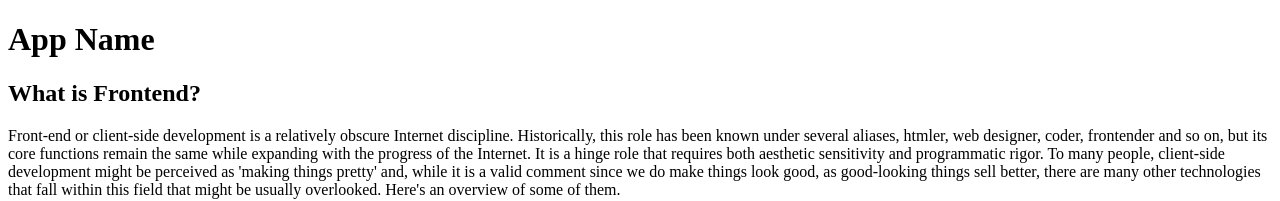
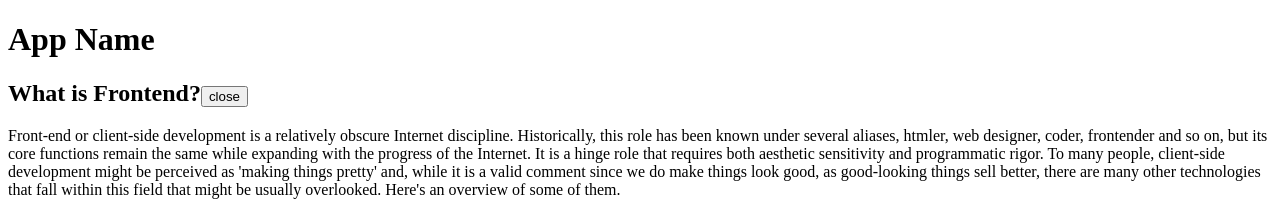
Before and after one commit to Horosami/react-tutorial, a React (Create React App) app: page / in a window 1280 px wide. Shown: the top 201 px of the page. Built offline with nearby package versions, Linux system fonts and the light colour scheme.

Commit message:
added interactivity and component state button open-close

```diff
--- a/src/components/Article.js
+++ b/src/components/Article.js
@@ -1,15 +1,42 @@
-import React from 'react'
+import React, {Component} from 'react'
 
-function Article(props) {
-    const {article} = props
-    const body = <section>{article.text}</section>
+class Article extends Component {
+
+  // constructor(props) {
+  //   super(props)
+
+  //   this.state = {
+  //     isOpen: true
+  //   }
+  // }
+
+  state = {
+    isOpen: true
+  }
+
+  render() {
+    const {article} = this.props
+    const body = this.state.isOpen && <section>{article.text}</section>
     return (
       <div>
-        <h2>{article.title}</h2>
+        <h2>
+          {article.title}
+          <button onClick={this.handleClick}>
+            {this.state.isOpen ? 'close' : 'open'}
+          </button>
+        </h2>
         {body}
         <h3>creation date: {(new Date(article.date)).toDateString()}</h3>
       </div>
     )
+  }
+
+  handleClick = () => {
+    console.log('clicked')
+    this.setState({
+      isOpen: !this.state.isOpen
+    })
+  }
 }
 
 export default Article
```
